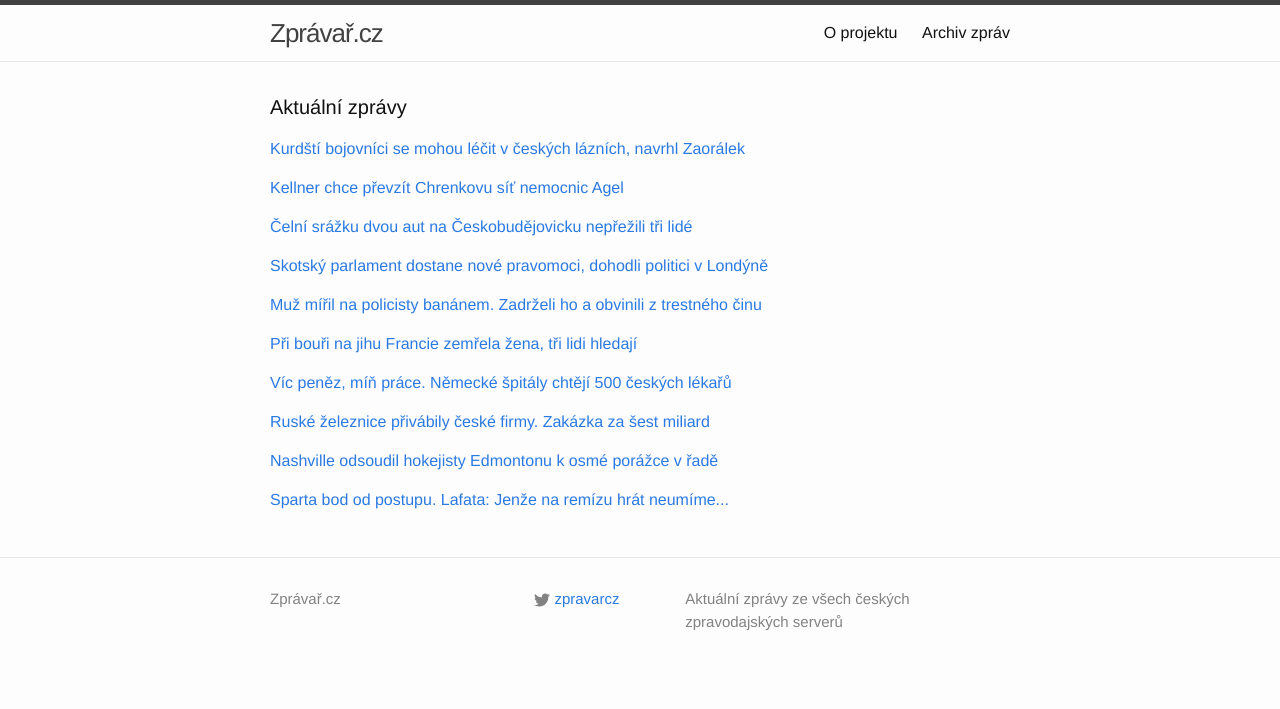
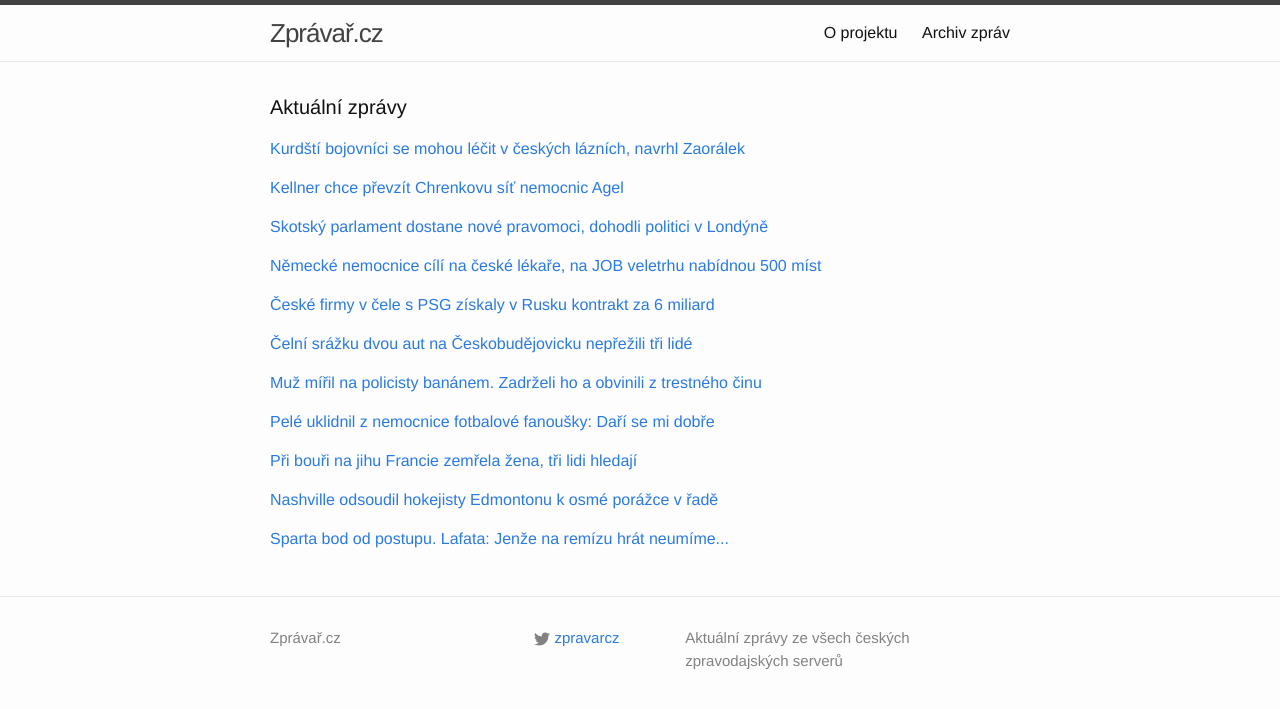
Before and after one commit to adliska/zpravar, a Jekyll site: the page built from index.html, in a window 1280 px wide. Shown: the top 709 px of the page. Built offline with Jekyll 4.4.1, drawn with Linux system fonts in a browser that asks for light colours.

Commit message:
zpravar news update

```diff
--- a/index.html
+++ b/index.html
@@ -17,7 +17,6 @@ layout: default
 <li><a href=http://www.tyden.cz/rubriky/domaci/kurdove-zraneni-islamisty-at-se-leci-v-cesku-navrhl-zaoralek_325550.html>Kurdy zraněné islamisty ať léčí Češi, navrhl Zaorálek - www.tyden.cz</a></li>
 <li><a href=http://www.novinky.cz/zahranicni/blizky-a-stredni-vychod/354798-kurdsti-bojovnici-by-se-meli-lecit-v-ceske-republice.html>Kurdští bojovníci by se měli léčit v České republice - www.novinky.cz</a></li>
 <li><a href=http://www.ceskenoviny.cz/zpravy/zpravy/zraneni-kurdove-by-se-mohli-lecit-v-cesku-navrhl-zaoralek/1152444>Zranění Kurdové by se mohli léčit v Česku, navrhl Zaorálek - www.ceskenoviny.cz</a></li>
-<li><a href=http://www.rozhlas.cz/_zprava/zraneni-kurdsti-bojovnici-by-se-mohli-lecit-v-ceskych-laznich-rekl-zaoralek--1425787>Zranění kurdští bojovníci by se mohli léčit v českých lázních, řekl Zaorálek - www.rozhlas.cz</a></li>
 </ul>
 </div><p><a href="javascript:;" onclick="toggle_visibility('zpravy1')">Kellner chce převzít Chrenkovu síť nemocnic Agel</a></p>
 <div id="zpravy1" style="display:none">
@@ -29,60 +28,69 @@ layout: default
 <li><a href=http://www.financninoviny.cz/zpravodajstvi/zpravy/mfd-kellnerova-ppf-chce-prevzit-zdravotni-holding-agel/1152443>MfD: Kellnerova PPF chce převzít zdravotní holding Agel - www.financninoviny.cz</a></li>
 <li><a href=http://ekonomika.idnes.cz/kellner-prevzeti-agel-chrenek-dke-/ekonomika.aspx?c=A141127_185943_ekonomika_aba>Chystá se boj o Agel. Chrenkovo zdravotnické impérium chce Kellner - ekonomika.idnes.cz</a></li>
 </ul>
-</div><p><a href="javascript:;" onclick="toggle_visibility('zpravy2')">Čelní srážku dvou aut na Českobudějovicku nepřežili tři lidé </a></p>
+</div><p><a href="javascript:;" onclick="toggle_visibility('zpravy2')">Skotský parlament dostane nové pravomoci, dohodli politici v Londýně</a></p>
 <div id="zpravy2" style="display:none">
+<ul>
+<li><a href=http://zpravy.idnes.cz/skotsko-parlament-posileni-pravomoci-dane-f2k-/zahranicni.aspx?c=A141128_075500_zahranicni_skr>Skotský parlament dostane nové pravomoci, dohodli politici v Londýně - zpravy.idnes.cz</a></li>
+<li><a href=http://zpravy.e15.cz/zahranicni/politika/londyn-schvalil-vice-pravomoci-pro-skotsko-separatistum-to-nestaci-1140756>Londýn schválil více pravomocí pro Skotsko. Separatistům to nestačí - zpravy.e15.cz</a></li>
+<li><a href=http://www.novinky.cz/zahranicni/evropa/354800-skotove-ziskali-dalsi-pravomoci.html>Skotové získali další pravomoci  - www.novinky.cz</a></li>
+<li><a href=http://www.ceskenoviny.cz/zpravy/zpravy/britske-strany-se-dohodly-na-dalsim-posileni-pravomoci-skotska/1152416>Britské strany se dohodly na dalším posílení pravomocí Skotska - www.ceskenoviny.cz</a></li>
+</ul>
+</div><p><a href="javascript:;" onclick="toggle_visibility('zpravy3')">Německé nemocnice cílí na české lékaře, na JOB veletrhu nabídnou 500 míst</a></p>
+<div id="zpravy3" style="display:none">
+<ul>
+<li><a href=http://www.denik.cz/ekonomika/nemecke-nemocnice-cili-na-ceske-lekare-na-job-veletrhu-nabidnou-500-mist-2014112.html>Německé nemocnice cílí na české lékaře, na JOB veletrhu nabídnou 500 míst - www.denik.cz</a></li>
+<li><a href=http://www.tyden.cz/rubriky/domaci/zdravotnictvi/vic-penez-min-prace-nemecke-spitaly-chteji-500-ceskych-lekaru_325555.html>Víc peněz, míň práce. Německé špitály chtějí 500 českých lékařů - www.tyden.cz</a></li>
+<li><a href=http://www.tyden.cz/rubriky/domaci/zdravotnictvi/vic-penez-min-prace-nemecke-spitaly-lovi-500-ceskych-lekaru_325555.html>Víc peněz, míň práce. Německé špitály loví 500 českých lékařů - www.tyden.cz</a></li>
+<li><a href=http://www.tyden.cz/rubriky/domaci/zdravotnictvi/vic-penez-mene-prace-nemecke-spitaly-lovi-500-ceskych-lekaru_325555.html>Víc peněz, méně práce. Německé špitály loví 500 českých lékařů - www.tyden.cz</a></li>
+</ul>
+</div><p><a href="javascript:;" onclick="toggle_visibility('zpravy4')">České firmy v čele s PSG získaly v Rusku kontrakt za 6 miliard</a></p>
+<div id="zpravy4" style="display:none">
+<ul>
+<li><a href=http://www.denik.cz/ekonomika/ceske-firmy-v-cele-s-psg-ziskaly-v-rusku-kontrakt-za-6-miliard-20141128.html>České firmy v čele s PSG získaly v Rusku kontrakt za 6 miliard - www.denik.cz</a></li>
+<li><a href=http://www.tyden.cz/rubriky/byznys/cesko/ruske-zeleznice-privabily-ceske-firmy-zakazka-za-sest-miliard_325554.html>Ruské železnice přivábily české firmy. Zakázka za šest miliard - www.tyden.cz</a></li>
+<li><a href=http://www.lidovky.cz/ruska-zeleznice-prilakala-ceske-firmy-dxq-/media.aspx?c=A141128_081848_ln-media_sm>LN: Ruská železnice přilákala české firmy  - www.lidovky.cz</a></li>
+<li><a href=http://www.financninoviny.cz/zpravodajstvi/zpravy/ln-tuzemske-firmy-v-cele-s-psg-ziskaly-v-rusku-kontrakt-za-6-mld/1152427>LN: Tuzemské firmy v čele s PSG získaly v Rusku kontrakt za 6 mld - www.financninoviny.cz</a></li>
+</ul>
+</div><p><a href="javascript:;" onclick="toggle_visibility('zpravy5')">Čelní srážku dvou aut na Českobudějovicku nepřežili tři lidé </a></p>
+<div id="zpravy5" style="display:none">
 <ul>
 <li><a href=http://www.novinky.cz/krimi/354813-celni-srazku-dvou-aut-na-ceskobudejovicku-neprezili-tri-lide.html>Čelní srážku dvou aut na Českobudějovicku nepřežili tři lidé  - www.novinky.cz</a></li>
 <li><a href=http://budejovice.idnes.cz/dopravni-nehoda-borek-tri-mrtvi-dne-/budejovice-zpravy.aspx?c=A141128_080651_budejovice-zpravy_hv>U Borku havarovala dvě auta, při nehodě zemřeli muž a dvě ženy - budejovice.idnes.cz</a></li>
 <li><a href=http://zpravy.aktualne.cz/regiony/jihocesky/pri-nehode-u-borku-zemreli-tri-lide-silnice-i-3-je-uzavrena/r~d655420876cd11e4b6d20025900fea04/>Při nehodě u Borku zemřeli tři lidé, silnice I/3 je uzavřená - zpravy.aktualne.cz</a></li>
 <li><a href=http://www.ceskenoviny.cz/zpravy/zpravy/tri-lide-zemreli-pri-dopravni-nehode-u-borku-silnice-je-uzavrena/1152459>Tři lidé zemřeli při dopravní nehodě u Borku, silnice je uzavřená - www.ceskenoviny.cz</a></li>
 </ul>
-</div><p><a href="javascript:;" onclick="toggle_visibility('zpravy3')">Skotský parlament dostane nové pravomoci, dohodli politici v Londýně</a></p>
-<div id="zpravy3" style="display:none">
-<ul>
-<li><a href=http://zpravy.idnes.cz/skotsko-parlament-posileni-pravomoci-dane-f2k-/zahranicni.aspx?c=A141128_075500_zahranicni_skr>Skotský parlament dostane nové pravomoci, dohodli politici v Londýně - zpravy.idnes.cz</a></li>
-<li><a href=http://zpravy.e15.cz/zahranicni/politika/londyn-schvalil-vice-pravomoci-pro-skotsko-separatistum-to-nestaci-1140756>Londýn schválil více pravomocí pro Skotsko. Separatistům to nestačí - zpravy.e15.cz</a></li>
-<li><a href=http://www.novinky.cz/zahranicni/evropa/354800-skotove-ziskali-dalsi-pravomoci.html>Skotové získali další pravomoci  - www.novinky.cz</a></li>
-<li><a href=http://www.ceskenoviny.cz/zpravy/zpravy/britske-strany-se-dohodly-na-dalsim-posileni-pravomoci-skotska/1152416>Britské strany se dohodly na dalším posílení pravomocí Skotska - www.ceskenoviny.cz</a></li>
-</ul>
-</div><p><a href="javascript:;" onclick="toggle_visibility('zpravy4')">Muž mířil na policisty banánem. Zadrželi ho a obvinili z trestného činu</a></p>
-<div id="zpravy4" style="display:none">
+</div><p><a href="javascript:;" onclick="toggle_visibility('zpravy6')">Muž mířil na policisty banánem. Zadrželi ho a obvinili z trestného činu</a></p>
+<div id="zpravy6" style="display:none">
 <ul>
 <li><a href=http://www.novinky.cz/zahranicni/amerika/354808-muz-miril-na-policisty-bananem-zadrzeli-ho-a-obvinili-z-trestneho-cinu.html>Muž mířil na policisty banánem. Zadrželi ho a obvinili z trestného činu - www.novinky.cz</a></li>
 <li><a href=http://zpravy.idnes.cz/v-usa-policiste-zadrzeli-muze-ktery-na-ne-vytasil-banan-pil-/zahranicni.aspx?c=A141128_072805_zahranicni_fer>Americký komik namířil na policisty v USA banán. Hrozí mu za to vězení - zpravy.idnes.cz</a></li>
 <li><a href=http://www.tyden.cz/rubriky/zahranici/zpravy-z-absurdistanu/komik-namiril-na-policisty-banan-hrozi-mu-tri-roky-vezeni_325552.html>Komik namířil na policisty banán, hrozí mu tři roky vězení - www.tyden.cz</a></li>
 <li><a href=http://www.ceskenoviny.cz/zpravy/zpravy/americti-policiste-zadrzeli-muze-ktery-na-ne-miril-bananem/1152421>Američtí policisté zadrželi muže, který na ně mířil banánem - www.ceskenoviny.cz</a></li>
 </ul>
-</div><p><a href="javascript:;" onclick="toggle_visibility('zpravy5')">Při bouři na jihu Francie zemřela žena, tři lidi hledají</a></p>
-<div id="zpravy5" style="display:none">
+</div><p><a href="javascript:;" onclick="toggle_visibility('zpravy7')">Pelé uklidnil z nemocnice fotbalové fanoušky: Daří se mi dobře</a></p>
+<div id="zpravy7" style="display:none">
+<ul>
+<li><a href=http://www.denik.cz/fotbal/pele-uklidnil-z-nemocnice-fotbalove-fanousky-dari-se-mi-dobre-20141128.html>Pelé uklidnil z nemocnice fotbalové fanoušky: Daří se mi dobře - www.denik.cz</a></li>
+<li><a href=http://sport.aktualne.cz/dari-se-mi-dobre-uklidnuje-z-nemocnice-legendarni-pele/r~ab9afb1c76d111e490f70025900fea04/>Daří se mi dobře, uklidňuje z nemocnice legendární Pelé - sport.aktualne.cz</a></li>
+<li><a href=http://www.sportovninoviny.cz/zpravy/dari-se-mi-dobre-vzkazal-z-nemocnice-pele/1152466>Daří se mi dobře, vzkázal z nemocnice Pelé - www.sportovninoviny.cz</a></li>
+</ul>
+</div><p><a href="javascript:;" onclick="toggle_visibility('zpravy8')">Při bouři na jihu Francie zemřela žena, tři lidi hledají</a></p>
+<div id="zpravy8" style="display:none">
 <ul>
 <li><a href=http://zpravy.aktualne.cz/zahranici/pri-bouri-na-jihu-francie-zemrela-zena-tri-lidi-hledaji/r~c9ca1ece76c711e4b6d20025900fea04/>Při bouři na jihu Francie zemřela žena, tři lidi hledají - zpravy.aktualne.cz</a></li>
 <li><a href=http://www.ceskenoviny.cz/zpravy/zpravy/pri-bouri-na-jihu-francie-zemrela-zena-tri-lide-se-pohresuji/1152418>Při bouři na jihu Francie zemřela žena, tři lidé se pohřešují - www.ceskenoviny.cz</a></li>
 <li><a href=http://www.novinky.cz/zahranicni/evropa/354799-boure-zabijela-ve-francii.html>Bouře zabíjela ve Francii - www.novinky.cz</a></li>
 </ul>
-</div><p><a href="javascript:;" onclick="toggle_visibility('zpravy6')">Víc peněz, míň práce. Německé špitály chtějí 500 českých lékařů</a></p>
-<div id="zpravy6" style="display:none">
-<ul>
-<li><a href=http://www.tyden.cz/rubriky/domaci/zdravotnictvi/vic-penez-min-prace-nemecke-spitaly-chteji-500-ceskych-lekaru_325555.html>Víc peněz, míň práce. Německé špitály chtějí 500 českých lékařů - www.tyden.cz</a></li>
-<li><a href=http://www.tyden.cz/rubriky/domaci/zdravotnictvi/vic-penez-min-prace-nemecke-spitaly-lovi-500-ceskych-lekaru_325555.html>Víc peněz, míň práce. Německé špitály loví 500 českých lékařů - www.tyden.cz</a></li>
-<li><a href=http://www.tyden.cz/rubriky/domaci/zdravotnictvi/vic-penez-mene-prace-nemecke-spitaly-lovi-500-ceskych-lekaru_325555.html>Víc peněz, méně práce. Německé špitály loví 500 českých lékařů - www.tyden.cz</a></li>
-</ul>
-</div><p><a href="javascript:;" onclick="toggle_visibility('zpravy7')">Ruské železnice přivábily české firmy. Zakázka za šest miliard</a></p>
-<div id="zpravy7" style="display:none">
-<ul>
-<li><a href=http://www.tyden.cz/rubriky/byznys/cesko/ruske-zeleznice-privabily-ceske-firmy-zakazka-za-sest-miliard_325554.html>Ruské železnice přivábily české firmy. Zakázka za šest miliard - www.tyden.cz</a></li>
-<li><a href=http://www.lidovky.cz/ruska-zeleznice-prilakala-ceske-firmy-dxq-/media.aspx?c=A141128_081848_ln-media_sm>LN: Ruská železnice přilákala české firmy  - www.lidovky.cz</a></li>
-<li><a href=http://www.financninoviny.cz/zpravodajstvi/zpravy/ln-tuzemske-firmy-v-cele-s-psg-ziskaly-v-rusku-kontrakt-za-6-mld/1152427>LN: Tuzemské firmy v čele s PSG získaly v Rusku kontrakt za 6 mld - www.financninoviny.cz</a></li>
-</ul>
-</div><p><a href="javascript:;" onclick="toggle_visibility('zpravy8')">Nashville odsoudil hokejisty Edmontonu k osmé porážce v řadě</a></p>
-<div id="zpravy8" style="display:none">
+</div><p><a href="javascript:;" onclick="toggle_visibility('zpravy9')">Nashville odsoudil hokejisty Edmontonu k osmé porážce v řadě</a></p>
+<div id="zpravy9" style="display:none">
 <ul>
 <li><a href=http://hokej.idnes.cz/nashville-fotbalovym-vysledkem-zdolal-edmonton-fuu-/nhl.aspx?c=A141128_071406_nhl_Mkr>Nashville odsoudil hokejisty Edmontonu k osmé porážce v řadě - hokej.idnes.cz</a></li>
 <li><a href=http://www.sportovninoviny.cz/zpravy/edmonton-prohral-v-nhl-poosme-v-rade/1152448>Edmonton prohrál v NHL poosmé v řadě - www.sportovninoviny.cz</a></li>
 <li><a href=http://sport.aktualne.cz/oilers-prohrali-poosme-v-rade-v-nashvillu-padl-jediny-gol/r~fc23b23076c311e490f70025900fea04/>Oilers prohráli poosmé v řadě, v Nashvillu padl jediný gól - sport.aktualne.cz</a></li>
 </ul>
-</div><p><a href="javascript:;" onclick="toggle_visibility('zpravy9')">Sparta bod od postupu. Lafata:  Jenže na remízu hrát neumíme...</a></p>
-<div id="zpravy9" style="display:none">
+</div><p><a href="javascript:;" onclick="toggle_visibility('zpravy10')">Sparta bod od postupu. Lafata:  Jenže na remízu hrát neumíme...</a></p>
+<div id="zpravy10" style="display:none">
 <ul>
 <li><a href=http://www.tyden.cz/rubriky/sport/fotbal/evropske-pohary/sparta-bod-od-postupu-lafata-jenze-na-remizu-hrat-neumime_325549.html>Sparta bod od postupu. Lafata:  Jenže na remízu hrát neumíme... - www.tyden.cz</a></li>
 <li><a href=http://www.tyden.cz/rubriky/sport/fotbal/evropske-pohary/sparta-bod-od-postupu-ale-na-remizu-hrat-neumime-varuje-lafata_325549.html>Sparta bod od postupu. Ale na remízu hrát neumíme, varuje Lafata - www.tyden.cz</a></li>
```
